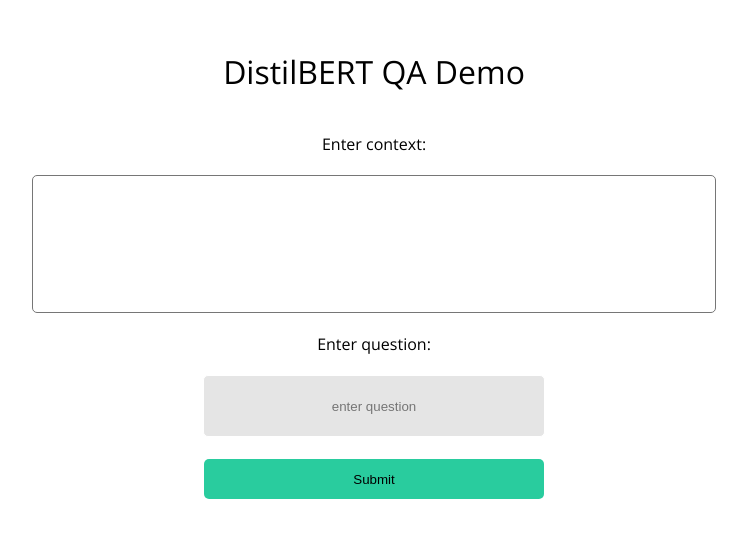
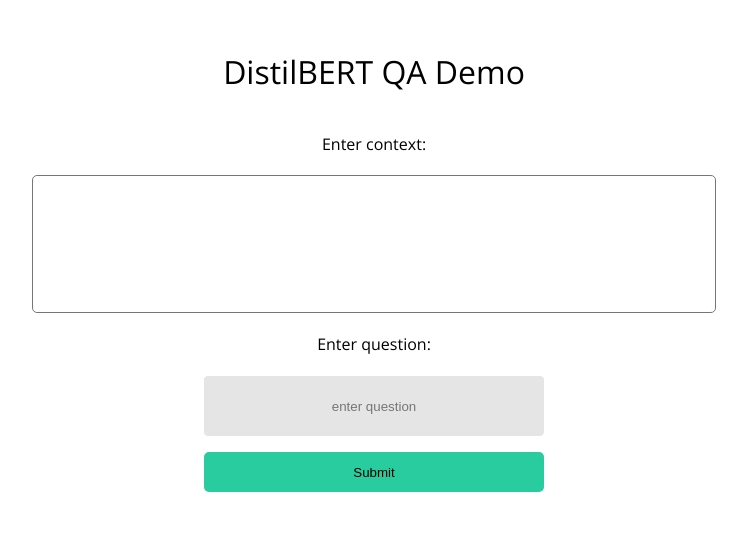
Before and after one commit to tifoit/DistilBERT-SQuAD, a Flask app: page / in a window 1280 px wide. Shown: the top 552 px of the page, without its empty margins (266-1013 px from the left). Run offline with Flask 2, Linux system fonts and the light colour scheme.

Commit message:
update styling

```diff
--- a/static/css/style.css
+++ b/static/css/style.css
@@ -25,6 +25,7 @@ body{
   border: 1px solid rgba(255, 255, 255);
   border-radius: 5px;
   margin: 0 auto;
+  margin-bottom: 15px;
 }
 
 .main textarea {
@@ -67,3 +68,7 @@ body{
   margin: 0 auto;
   border-radius: 5px;
 }
+
+.inputWrapper{
+  text-align: center;
+}
--- a/templates/index.html
+++ b/templates/index.html
@@ -7,7 +7,7 @@
     <link href="https://fonts.googleapis.com/css?family=Open+Sans" rel="stylesheet">
     <link rel="stylesheet" href="/static/css/style.css">
     <link rel="stylesheet" href="/static/css/animate.min.css">
-    <link rel="shortcut icon" type="image/png" href="/static/images/logo.png">
+    <link rel="shortcut icon" type="image/png" href="/static/logo.png">
     <title>DistilBERT QA</title>
   </head>
   <body>
@@ -22,17 +22,17 @@
         <textarea id="context" name="context" rows="8" cols="80" required></textarea>
 
         <p>Enter question:</p>
-        <input id="question" align="center" type="text" name="question" placeholder="enter question" required>
+
+        <div class="inputWrapper">
+          <input id="question" align="center" type="text" name="question" placeholder="enter question" required>
+          <button id="submit-btn" type="submit" value="Submit">Submit</button>
+        </div>
+
         {% if answer: %}
           <div class="result animated fadeIn">{{question}}</div>
           <div class="result animated fadeIn">{{answer}}</div>
         {% endif %}
 
-        <br>
-
-        <button id="submit-btn" type="submit" value="Submit">Submit</button>
-
-        <br>
 
       </div>
     </form>
```
Also changed, not shown: static/logo.png (renamed from static/images/logo.png).
